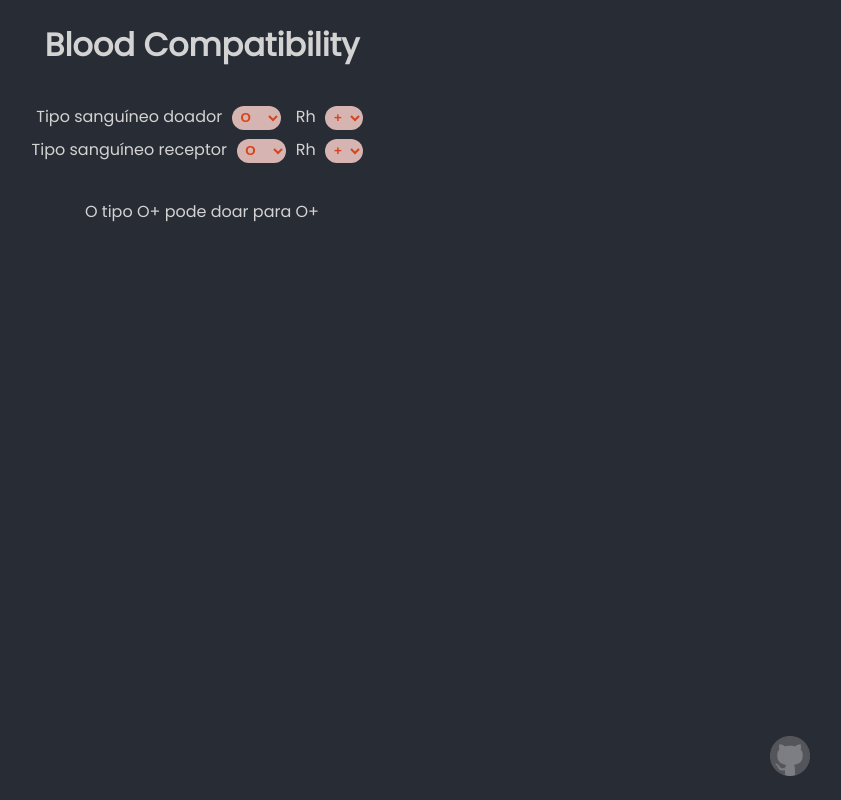
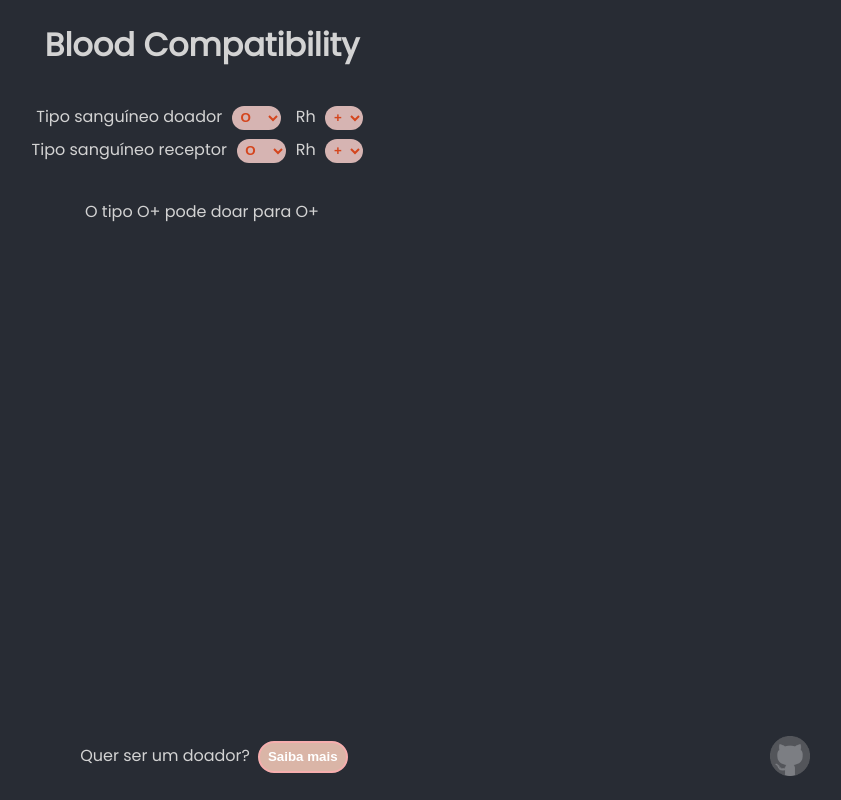
Before and after one commit to romeiro-bru/react-blood-compatibility, a React (Create React App) app: page / in a window 1280 px wide. Shown: the whole page, without its empty margins (438-1279 px from the left). Built offline with nearby package versions, Linux system fonts and the light colour scheme.

Commit message:
Add link to blood donation

```diff
--- a/src/App.css
+++ b/src/App.css
@@ -4,13 +4,34 @@ body {
   background: #282c34;
   color: lightgray;
   margin: 0;
-  font-family: "Poppins", -apple-system, BlinkMacSystemFont, 'Segoe UI', 'Roboto', 'Oxygen',
-    'Ubuntu', 'Cantarell', 'Fira Sans', 'Droid Sans', 'Helvetica Neue',
-    sans-serif;
+  font-family: "Poppins", -apple-system, BlinkMacSystemFont, 'Ubuntu', sans-serif;
 }
 
 .App {
   text-align: center;
+}
+
+.App p {
+  position: fixed;
+  bottom: 1.5rem;
+  right: 38%;
+  margin: 0.2rem 0.5rem;
+}
+
+.App button{
+    background-color: #dab5a7;
+    border: 2px solid #f6aeae;
+    border-radius: 5rem;
+    margin-left: 0.5rem;
+    padding: 0.4rem 0.5rem;
+    font-weight: bold;
+    color: white;
+    outline: none;
+}
+
+.App button:hover {
+  opacity: 0.8;
+  transition: 1s;
 }
 
 .github {
--- a/src/App.js
+++ b/src/App.js
@@ -9,6 +9,16 @@ const Icon = () => {
     </a>
   )
 }
+const Button = () => {
+  return (
+    <p>
+      Quer ser um doador?
+      <a href="https://www.gov.br/saude/pt-br/composicao/saes/sangue" target="_blank" rel="noopener noreferrer">
+        <button>Saiba mais</button>
+      </a>
+    </p>
+  )
+}
 
 function App() {
   return (
@@ -16,6 +26,7 @@ function App() {
       <h1>Blood Compatibility</h1>
       <Select />
       <Icon />
+      <Button />
     </div>
   );
 }
```
